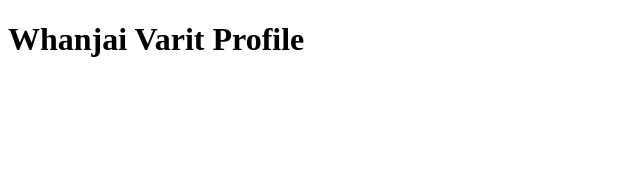
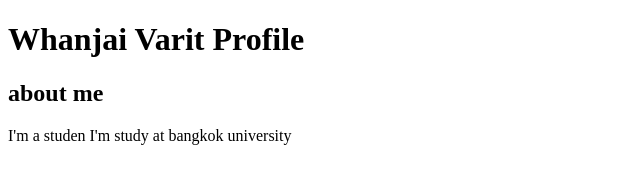
Before and after one commit to Whanjai/whanjai.bb, a plain HTML site: page index.html in a window 1280 px wide. Shown: the whole page, without its empty margins (0-640 px from the left). Drawn offline with Linux system fonts and the light colour scheme.

Commit message:
add about me

```diff
--- a/index.html
+++ b/index.html
@@ -8,5 +8,7 @@
 </head>
 <body>
     <h1>Whanjai Varit Profile</h1>
+    <h2>about me </h2>
+    <p>I'm a studen I'm study at bangkok university </p>
 </body>
 </html>
```
